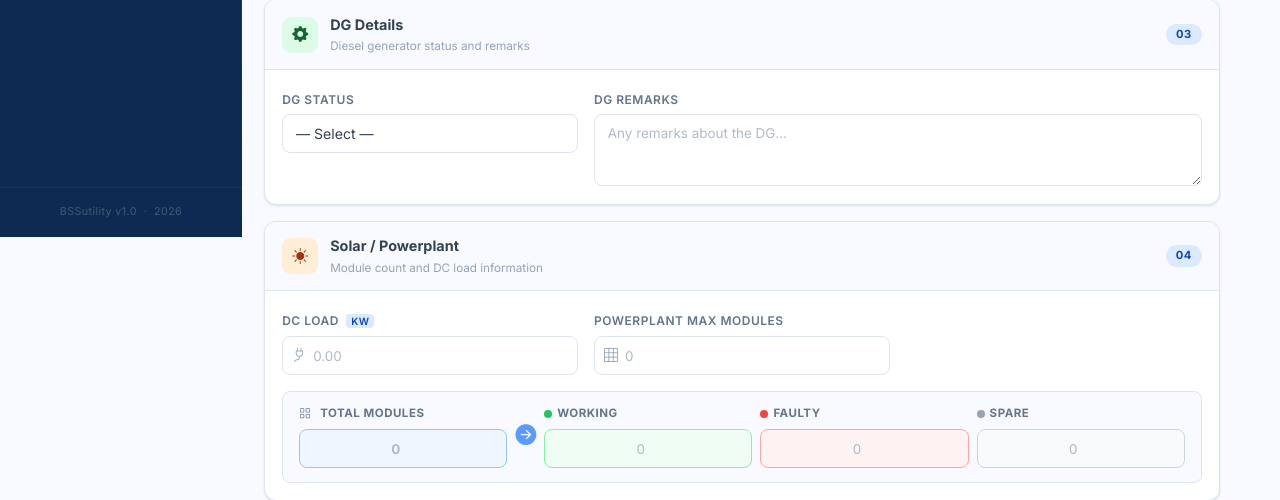
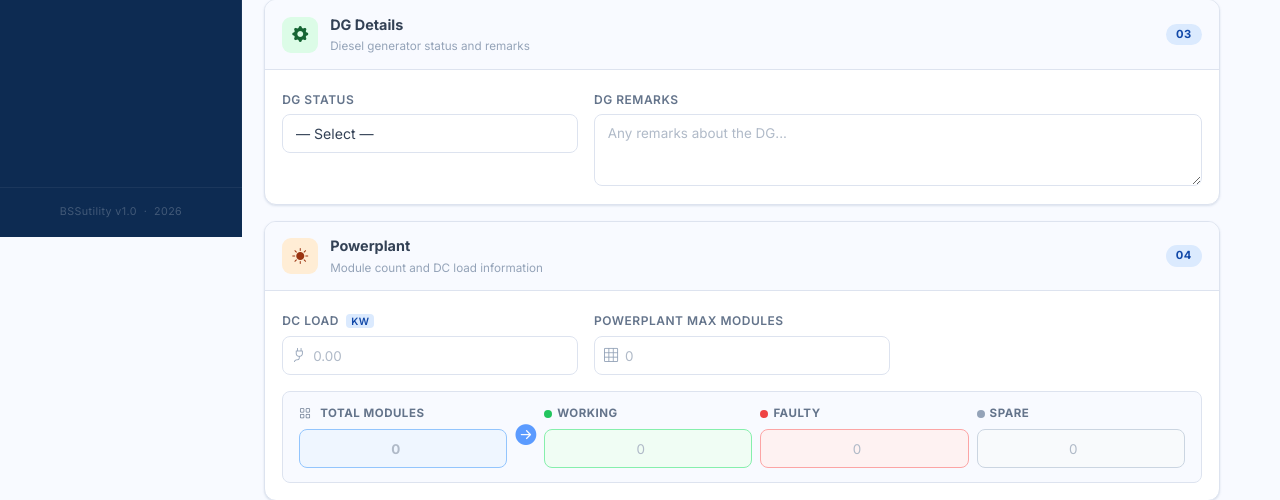
Before and after one commit to BIJUMNDL/BSSutility, a Django app: page / in a window 1280 px wide. Shown: the part 563-1063 px from the top of the page. Run offline with Django 5.2, Linux system fonts and the light colour scheme; some libraries are stand-ins or nearby versions.

```diff
--- a/templates/utility/inspection_form.html
+++ b/templates/utility/inspection_form.html
@@ -157,13 +157,13 @@
     </div>
   </div>
 
-  <!-- ══════════ 04 — SOLAR / POWERPLANT ══════════ -->
+  <!-- ══════════ 04 —  POWERPLANT ══════════ -->
   <div class="form-card">
     <div class="form-card-header">
       <div class="fch-left">
         <div class="sec-badge orange"><i class="bi bi-sun-fill"></i></div>
         <div>
-          <div class="sec-name">Solar / Powerplant</div>
+          <div class="sec-name">Powerplant</div>
           <div class="sec-desc">Module count and DC load information</div>
         </div>
       </div>
```
